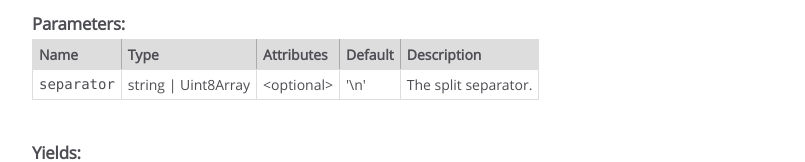
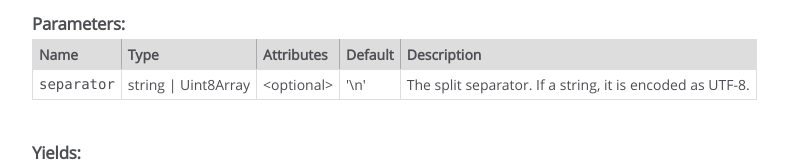
Before and after one commit to hashiprobr/jupyter-jchannel-client, a website: page docs/MetaGenerator.html in a window 1280 px wide. Shown: the part 845-1007 px from the top of the page, without its empty margins (0-805 px from the left). Drawn offline with Linux system fonts and the light colour scheme.

Commit message:
Update MetaGenerator documentation

```diff
--- a/docs/MetaGenerator.html
+++ b/docs/MetaGenerator.html
@@ -398,7 +398,8 @@
                 </td>
 
 
-            <td class="description last">The split separator.</td>
+            <td class="description last">The split separator. If a
+string, it is encoded as UTF-8.</td>
         </tr>
 
 
@@ -613,7 +614,7 @@
 <br class="clear">
 
 <footer>
-    Documentation generated by <a href="https://github.com/jsdoc/jsdoc">JSDoc 4.0.3</a> on Sun Jul 07 2024 07:49:00 GMT-0300 (Horário Padrão de Brasília)
+    Documentation generated by <a href="https://github.com/jsdoc/jsdoc">JSDoc 4.0.3</a> on Mon Jul 08 2024 07:52:10 GMT-0300 (Horário Padrão de Brasília)
 </footer>
 
 <script> prettyPrint(); </script>
--- a/src/types.js
+++ b/src/types.js
@@ -133,7 +133,8 @@ export class MetaGenerator {
     /**
      * Provides chunks according to a separator.
      *
-     * @param {string|Uint8Array} [separator = '\n'] The split separator.
+     * @param {string|Uint8Array} [separator = '\n'] The split separator. If a
+     * string, it is encoded as UTF-8.
      * @yields {Uint8Array} The stream chunks.
      */
     async * bySeparator(separator = '\n') {
```
Also changed, not shown: docs/Channel.html (+1 -1 lines), docs/KernelError.html (+1 -1 lines), docs/StateError.html (+1 -1 lines), docs/index.html (+1 -1 lines).
